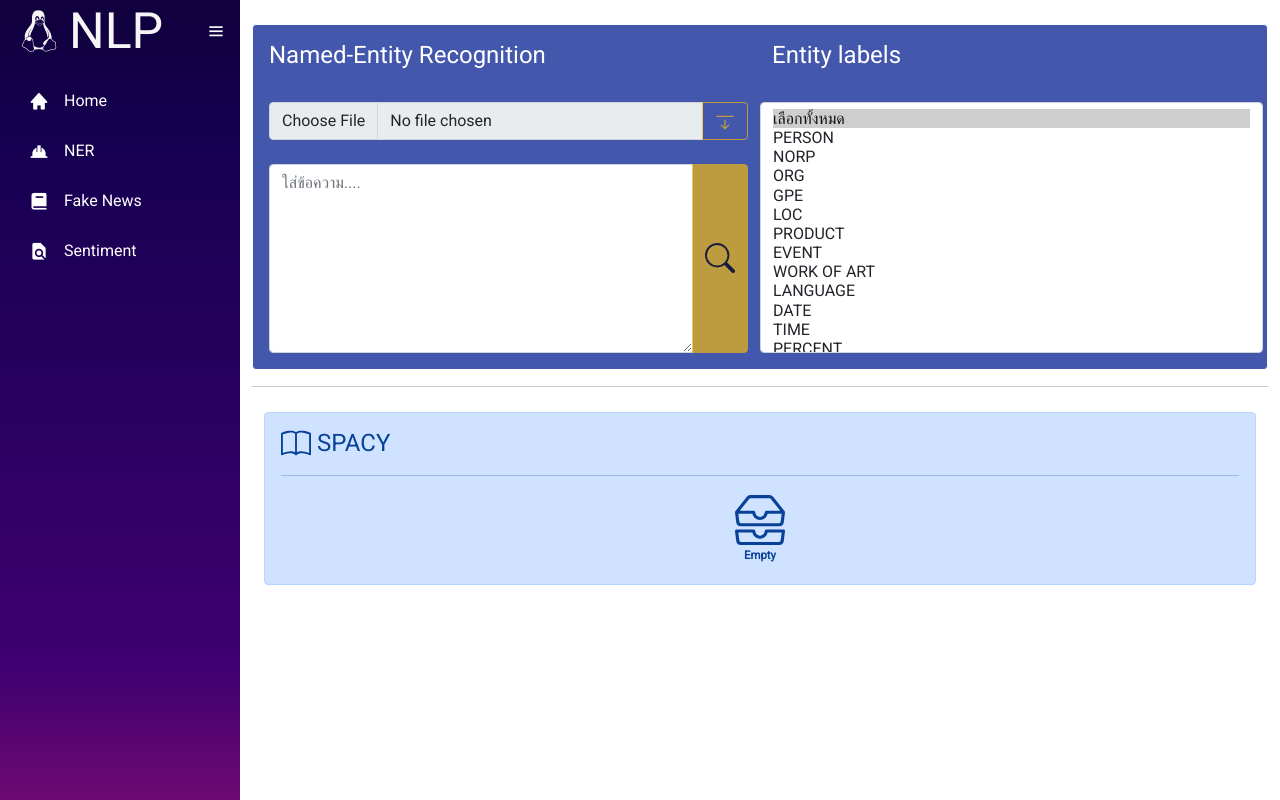
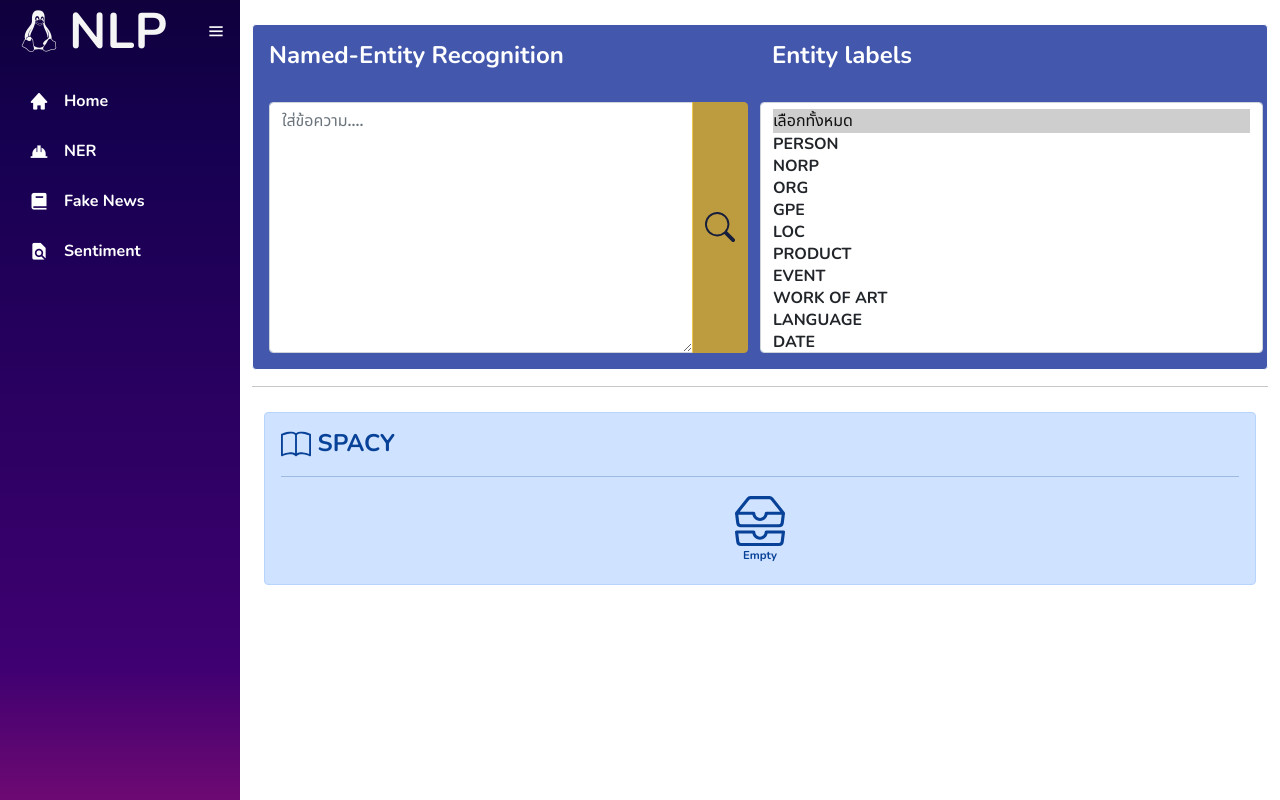
Before and after one commit to VORAVIT29/NLP-Identification, a Flask app: page / in a window 1280 px wide, after a click on "NER". Run offline with Flask 2, Linux system fonts and the light colour scheme; some libraries are stand-ins or nearby versions.

Commit message:
update fontend

```diff
--- a/static/css/style.css
+++ b/static/css/style.css
@@ -1,11 +1,10 @@
-@import url('https://fonts.googleapis.com/css2?family=Roboto&display=swap');
+@import url('https://fonts.googleapis.com/css2?family=Noto+Sans+Thai:wght@400&family=Nunito:wght@700&display=swap');
 
 * {
     margin: 0;
     padding: 0;
     box-sizing: border-box;
-    font-family: 'Roboto', sans-serif;
-
+    font-family: 'Nunito', 'Noto Sans Thai', sans-serif;
 }
 
 body {
@@ -18,12 +17,6 @@ body {
 .nav_list {
     padding: 0;
 }
-
-/* .gradien {
-    background: linear-gradient(-45deg, #3120E0, #3B9AE1, #21E1E1, #F0EABE);
-    background-size: 400% 400%;
-    animation: gradient 15s ease infinite;
-} */
 
 .sidebar {
     position: fixed;
@@ -134,10 +127,8 @@ ul li i {
 
 .sidebar ul li .tooltip {
     position: absolute;
-    /* left: 122px; */
     left: 50px;
     top: 50%;
-    /* width:122px; */
     width: 100px;
     height: 35px;
     transform: translate(-50%, -50%);
@@ -201,3 +192,8 @@ ul li i {
     width: calc(100% - 240px);
     left: 240px;
 }
+
+#resulte-predict {
+    font-size: 4rem;
+    color: black;
+}
--- a/static/js/call.js
+++ b/static/js/call.js
@@ -23,7 +23,7 @@ function call_spacy() {
 
 function check_text_input() {
     nerText = document.getElementsByName('nerText')[0].value
-    document.getElementById('search').disabled = nerText == '' || nerText == null
+    document.getElementById('search-ner').disabled = nerText == '' || nerText == null
 }
 
 // -------------------------------------- search-text --------------------------------------
@@ -52,25 +52,35 @@ function chang_btn_disabled(class_anima, id_anima, dis_bool, html_id) {
 }
 
 // -------------------------------------- fake-new --------------------------------------
+var hidden;
 function predict_fake() {
     let text_predict = document.getElementsByName('text_predict')[0].value
     chang_btn_disabled("spinner-border spinner-border-sm", "spinner_predict", true, 'btn_predict')
 
-    setTimeout(function () {
+    setTimeout(() => {
         $.ajax({
             type: 'POST',
             url: '/flask-new',
             data: { 'text_predict': text_predict },
             success: function (data) {
-                document.getElementById('resulte-predict').innerHTML = data
+                if (data == 'fake') {
+                    document.getElementById('news').hidden = true
+                    document.getElementById('fake-new').removeAttribute('hidden')
+                } else {
+                    document.getElementById('fake-new').hidden = true
+                    document.getElementById('news').removeAttribute('hidden')
+                }
+                document.getElementById('resulte-predict').innerHTML = data.toUpperCase()
                 chang_btn_disabled("", "spinner_predict", false, 'btn_predict')
             }
         })
-    }, 3000);
+    }, 1000);
 }
-
+// -------------------------------------- Sentiment --------------------------------------
+var keepClassName = ''
 function predict_sentiment() {
     let value = document.getElementsByName('sentiment_name')[0].value;
+    chang_btn_disabled("spinner-border spinner-border-sm", "spinner_predict_sentiment", true, 'btn_predict_sentiment')
 
     setTimeout(() => {
         $.ajax({
@@ -78,7 +88,35 @@ function predict_sentiment() {
             url: '/sentiment',
             data: { 'text_sentiment': value },
             success: (data) => {
-                document.getElementById('sent_result').innerHTML = data
+                if (keepClassName) document.getElementById('box-result').classList.remove(keepClassName)
+
+                // Edit title result
+                let title_result_container = document.querySelector('#title-result')
+                // Edit title icon
+                let icon_result = ''
+                // Get name sentiment
+                let className = data.split(' ')[0].toLowerCase();
+                if (className == 'negative') {
+                    document.getElementById('box-result').classList.add('alert-danger')
+                    keepClassName = 'alert-danger'
+                    icon_result = `<i class='bi bi-emoji-frown-fill'></i>&nbsp;${data.split(' ')[0]} ${(data.split(' ')[1] * 100)} %<hr>`
+                }
+                else if (className == 'positive') {
+                    document.getElementById('box-result').classList.add('alert-success')
+                    keepClassName = 'alert-success'
+                    // icon_result.setAttribute('class', 'bi bi-emoji-smile-fill')
+                    icon_result = `<i class='bi bi-emoji-smile-fill'></i>&nbsp;${data.split(' ')[0]} ${(data.split(' ')[1] * 100)} %<hr>`
+                }
+                else {
+                    document.getElementById('box-result').classList.add('alert-warning')
+                    keepClassName = 'alert-warning'
+                    // icon_result.setAttribute('class', 'bi bi-emoji-neutral-fill')
+                    icon_result = `<i class='bi bi-emoji-neutral-fill'></i>&nbsp;${data.split(' ')[0]} ${(data.split(' ')[1] * 100)} %<hr>`
+                }
+                // show Title Result
+                title_result_container.innerHTML = icon_result
+                document.getElementById('sent_result').innerHTML = value
+                chang_btn_disabled("", "spinner_predict_sentiment", false, "btn_predict_sentiment")
             }
         })
     }, 1000);
--- a/templates/page.html
+++ b/templates/page.html
@@ -10,13 +10,23 @@
     <!-- Bootstrap CSS -->
     <link href="https://cdn.jsdelivr.net/npm/bootstrap@5.0.2/dist/css/bootstrap.min.css" rel="stylesheet"
         integrity="sha384-EVSTQN3/azprG1Anm3QDgpJLIm9Nao0Yz1ztcQTwFspd3yD65VohhpuuCOmLASjC" crossorigin="anonymous">
+    <link rel="stylesheet" href="https://cdn.jsdelivr.net/npm/bootstrap-icons@1.9.1/font/bootstrap-icons.css">
     <!-- CDN icon -->
     <link rel="stylesheet" href="https://cdn.jsdelivr.net/npm/bootstrap-icons@1.9.1/font/bootstrap-icons.css">
     <link href='https://unpkg.com/boxicons@2.1.4/css/boxicons.min.css' rel='stylesheet'>
 
     <!-- icon  -->
-    <link rel="icon" href="./static/image/nlp_image.png" type="image/png" sizes="32x32">
+    <link rel=" icon" href="./static/image/nlp_image.png" type="image/png" sizes="32x32">
     <title>NLP</title>
+    <style>
+        .form-control:focus {
+            color: #212529;
+            /* background-color: #fff; */
+            border-color: #3F0071;
+            outline: 0;
+            box-shadow: 0 0 0 .25rem hsla(273, 100%, 22%, 0.5);
+        }
+    </style>
 </head>
 
 <body>
@@ -81,7 +91,8 @@
                                         required>
                                 </div>
                                 <div class="col-1">
-                                    <input class="btn btn-primary" type="submit" value="เก็บไฟล์" />
+                                    <input class="btn btn-dark" style="background: #532d72;" type="submit"
+                                        value="เก็บไฟล์" />
                                 </div>
                             </div>
                         </form>
@@ -90,7 +101,8 @@
                 <br>
                 <div class="row">
                     <div class="col-12">
-                        <textarea class="form-control" rows="10" readonly>
+                        <textarea class="form-control" rows="10" readonly
+                            style="transition: border-color #3F0071, .15s ease-in-out, box-shadow .15s ease-in-out">
                             {{ text }}
                         </textarea>
                     </div>
@@ -101,13 +113,15 @@
                         <div class="row">
                             <div class="col-5">
                                 <div class="form-floating mb-3">
-                                    <input class="form-control" type="search" placeholder="ค้นหาคำ" name="search"
-                                        required />
+                                    <input class="form-control" type="text" placeholder="ค้นหาคำ" name="search"
+                                        id="search"
+                                        onkeyup="(document.getElementsByName('search')[0].value.length>0)?document.getElementById('btn_search').disabled = false:document.getElementById('btn_search').disabled= true" />
                                     <label for="floatingInput">ค้นหาข้อมูล</label>
                                 </div>
                             </div>
                             <div class="col-1" style="text-align:center; margin-top:10px;width:auto">
-                                <button class="btn btn-danger" onclick="search_text()" id="btn_search">
+                                <button class="btn btn-dark" style="background: #532d72;" onclick="search_text()"
+                                    disabled id="btn_search">
                                     <span id="spinner"></span>
                                     ตรวจสอบข้อมูล
                                 </button>
@@ -156,7 +170,7 @@
                             </div>
                         </div>
                         <div class="row">
-                            <div class="col-12">
+                            <div class="col-12 mb-5">
                                 <textarea class="form-control" rows="10" readonly>
                                     {{ tf_idf }}
                                 </textarea>
@@ -190,30 +204,11 @@
                                 <div class="row">
                                     <div class="col-12">
                                         <div class="input-group">
-                                            <input type="file" class="form-control" id="inputGroupFile04"
-                                                aria-describedby="inputGroupFileAddon04" aria-label="Upload" disabled
-                                                title="ปุ่มอัพโหลด เปิดใช้ในเร็วๆนี้">
-                                            <button class="btn btn-outline-warning" type="button"
-                                                id="inputGroupFileAddon04" disabled>
-                                                <svg xmlns="http://www.w3.org/2000/svg" width="20" height="20"
-                                                    fill="currentColor" class="bi bi-arrow-bar-down"
-                                                    viewBox="0 0 16 16">
-                                                    <path fill-rule="evenodd"
-                                                        d="M1 3.5a.5.5 0 0 1 .5-.5h13a.5.5 0 0 1 0 1h-13a.5.5 0 0 1-.5-.5zM8 6a.5.5 0 0 1 .5.5v5.793l2.146-2.147a.5.5 0 0 1 .708.708l-3 3a.5.5 0 0 1-.708 0l-3-3a.5.5 0 0 1 .708-.708L7.5 12.293V6.5A.5.5 0 0 1 8 6z" />
-                                                </svg>
-                                            </button>
-                                        </div>
-                                    </div>
-                                </div>
-                                <br>
-                                <div class="row">
-                                    <div class="col-12">
-                                        <div class="input-group">
                                             <textarea class="form-control" name="nerText" id="nerText" cols="20"
-                                                rows="10" placeholder="ใส่ข้อความ...." required style="height: 189px;"
-                                                onchange="check_text_input()"></textarea>
+                                                rows="10" placeholder="ใส่ข้อความ...." required style="height:251px;"
+                                                onkeyup="check_text_input()"></textarea>
                                             <button type="button" class="btn btn-warning" onclick="call_spacy()"
-                                                id="search" disabled>
+                                                id="search-ner" disabled>
                                                 <svg xmlns="http://www.w3.org/2000/svg" width="30" height="30"
                                                     fill="currentColor" class="bi bi-search" viewBox="0 0 16 16">
                                                     <path
@@ -402,42 +397,58 @@
             <!-- page 3 -->
             <!-- <div class="tab-pane fade" id="fakeNew" role="tabpanel" aria-labelledby="contact-tab"> -->
             <div class="page" id="fakeNew" style="display:none;">
-                <div class="container">
-                    Fake News Detection
+                <div class="container mt-3">
+                    <h1>
+                        <img src="https://cdn-icons-png.flaticon.com/512/4410/4410262.png" alt="fakeNew" width="80">
+                        FAKE NEWS DETECTION
+                    </h1>
                     <hr>
-                    <div class="row" style="margin-bottom: 1%;">
-                        <div class="col-12">
-                            <textarea name="text_predict" class="form-control" cols="30" rows="10"></textarea>
+                    <div class="row">
+                        <div class="col-12 mb-3">
+                            <textarea name="text_predict" class="form-control" cols="30" rows="10"
+                                placeholder="ใส่ข้อความ..."></textarea>
                         </div>
                     </div>
                     <div class="row">
-                        <div class="col-12">
-                            <button class="btn btn-success" onclick="predict_fake()" id="btn_predict">
+                        <div class="col-12 mb-3">
+                            <button class="btn btn-dark btn-lg" style="background: #532d72;" onclick="predict_fake()"
+                                id="btn_predict">
+                                <i class="bi bi-search"></i>
+                                &nbsp;
+                                Prediction
                                 <span id="spinner_predict"></span>
-                                Prediction
                             </button>
                         </div>
                     </div>
-                    <span id="resulte-predict"></span>
+                    <div class="alert alert-light" role="alert" style=" border-radius: 3.25rem;background: #9d6ec1;">
+                        <center>
+                            <div class="col">
+                                <img src="https://cdn-icons-png.flaticon.com/512/2123/2123444.png" alt="new" width="150"
+                                    id="news">
+                                <img src="https://cdn-icons-png.flaticon.com/512/2374/2374003.png" alt="new" width="150"
+                                    id="fake-new">
+                            </div>
+                            <div class="col">
+                                <span id="resulte-predict"></span>
+                            </div>
+                        </center>
+                    </div>
                 </div>
             </div>
 
             <!-- page 4 -->
             <!-- <div class="tab-pane fade" id="sentiment" role="tabpanel" aria-labelledby="contact-tab"> -->
             <div class="page" id="sentiment" style="display:none;">
-                <br>
-
-                <div class="container-fluid">
-                    Sentiment
+                <div class="container-fluid mt-3">
+                    <h1>
+                        <img src="https://cdn-icons-png.flaticon.com/512/3203/3203887.png" width="80" alt="SENTIMENT">
+                        SENTIMENT
+                    </h1>
                     <hr>
                     <div class="row row-cols-3">
                         <div class="col">
                             <div class="alert alert-danger d-flex align-items-center" role="alert">
-                                <svg xmlns="http://www.w3.org/2000/svg" width="16" height="16" fill="currentColor"
-                                    class="bi bi-emoji-frown-fill" viewBox="0 0 16 16">
-                                    <path
-                                        d="M8 16A8 8 0 1 0 8 0a8 8 0 0 0 0 16zM7 6.5C7 7.328 6.552 8 6 8s-1-.672-1-1.5S5.448 5 6 5s1 .672 1 1.5zm-2.715 5.933a.5.5 0 0 1-.183-.683A4.498 4.498 0 0 1 8 9.5a4.5 4.5 0 0 1 3.898 2.25.5.5 0 0 1-.866.5A3.498 3.498 0 0 0 8 10.5a3.498 3.498 0 0 0-3.032 1.75.5.5 0 0 1-.683.183zM10 8c-.552 0-1-.672-1-1.5S9.448 5 10 5s1 .672 1 1.5S10.552 8 10 8z" />
-                                </svg>
+                                <i class="bi bi-emoji-frown-fill"></i>
                                 &nbsp;
                                 <div>
                                     Negative
@@ -446,11 +457,7 @@
                         </div>
                         <div class="col">
                             <div class="alert alert-success d-flex align-items-center" role="alert">
-                                <svg xmlns="http://www.w3.org/2000/svg" width="16" height="16" fill="currentColor"
-                                    class="bi bi-emoji-smile-fill" viewBox="0 0 16 16">
-                                    <path
-                                        d="M8 16A8 8 0 1 0 8 0a8 8 0 0 0 0 16zM7 6.5C7 7.328 6.552 8 6 8s-1-.672-1-1.5S5.448 5 6 5s1 .672 1 1.5zM4.285 9.567a.5.5 0 0 1 .683.183A3.498 3.498 0 0 0 8 11.5a3.498 3.498 0 0 0 3.032-1.75.5.5 0 1 1 .866.5A4.498 4.498 0 0 1 8 12.5a4.498 4.498 0 0 1-3.898-2.25.5.5 0 0 1 .183-.683zM10 8c-.552 0-1-.672-1-1.5S9.448 5 10 5s1 .672 1 1.5S10.552 8 10 8z" />
-                                </svg>
+                                <i class="bi bi-emoji-smile-fill"></i>
                                 &nbsp;
                                 <div>
                                     Positive
@@ -459,11 +466,7 @@
                         </div>
                         <div class="col">
                             <div class="alert alert-warning d-flex align-items-center" role="alert">
-                                <svg xmlns="http://www.w3.org/2000/svg" width="16" height="16" fill="currentColor"
-                                    class="bi bi-emoji-neutral-fill" viewBox="0 0 16 16">
-                                    <path
-                                        d="M8 16A8 8 0 1 0 8 0a8 8 0 0 0 0 16zM7 6.5C7 7.328 6.552 8 6 8s-1-.672-1-1.5S5.448 5 6 5s1 .672 1 1.5zm-3 4a.5.5 0 0 1 .5-.5h7a.5.5 0 0 1 0 1h-7a.5.5 0 0 1-.5-.5zM10 8c-.552 0-1-.672-1-1.5S9.448 5 10 5s1 .672 1 1.5S10.552 8 10 8z" />
-                                </svg>
+                                <i class="bi bi-emoji-neutral-fill"></i>
                                 &nbsp;
                                 <div>
                                     Neutral
@@ -482,14 +485,31 @@
                     </div>
                     <div class="row">
                         <div class="col">
-                            <button class="btn btn-warning" onclick="predict_sentiment()">Predict</button>
+                            <button class="btn btn-dark btn-lg" style="background: #532d72;" id="btn_predict_sentiment"
+                                onclick="predict_sentiment()">
+                                <i class="bi bi-search"></i>
+                                &nbsp;
+                                Predict
+                                <span id="spinner_predict_sentiment"></span>
+                            </button>
                             &nbsp;
-                        </div>
-                        <div class="col">
-                            <span id="sent_result"></span>
                         </div>
                     </div>
                     <hr>
+                    <div class="row">
+                        <div class="col mt-3">
+                            <span>
+                                <div class="alert alert-secondary" id="box-result">
+                                    <div class="row">
+                                        <div class="col mb-1" id="title-result">
+                                            Sentiment
+                                        </div>
+                                        <div id="sent_result"></div>
+                                    </div>
+                                </div>
+                            </span>
+                        </div>
+                    </div>
                 </div>
             </div>
 
```
Also changed, not shown: 2 other files.
